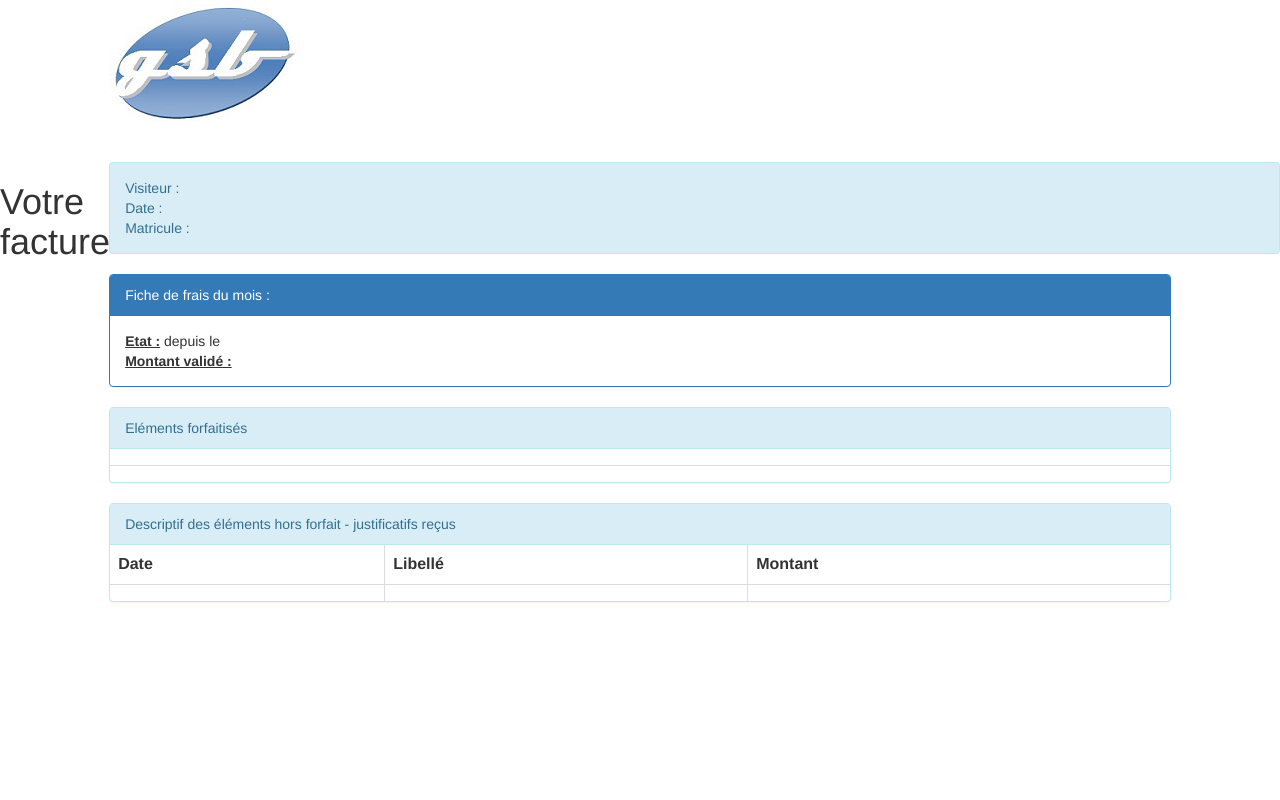
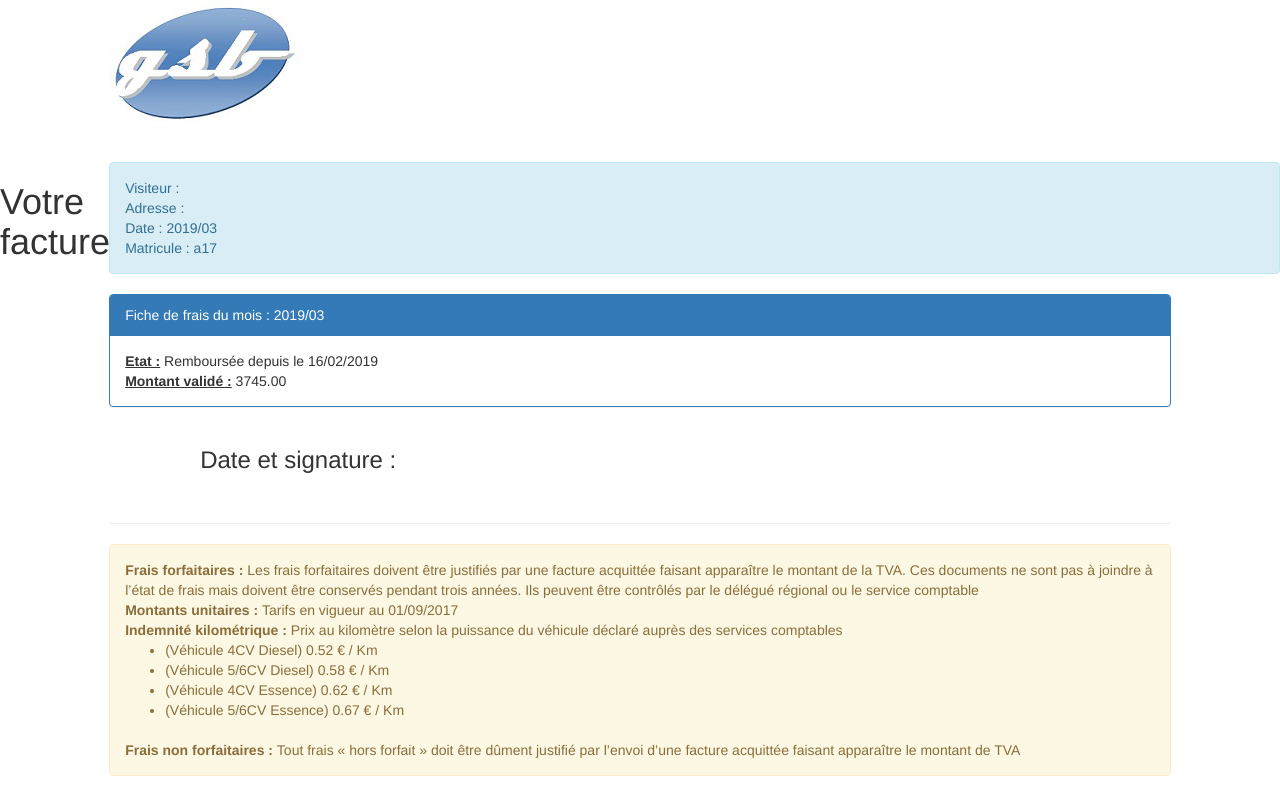
Before and after one commit to Nausicaah/GSB, a PHP site: page /pdf/_a17.html in a window 1280 px wide. Run offline with PHP 8.4, Linux system fonts and the light colour scheme; lists and menus that the app fills with data are empty.

Commit message:
Génération pdf auto + ajout des put avec les balises html

```diff
--- a/pdf/_a17.html
+++ b/pdf/_a17.html
@@ -1,84 +1,32 @@
-
-<link rel="stylesheet" type="text/css" href="..\styles\bootstrap\bootstrap.css">
-<meta charset="UTF-8">
-
-<div class ="row"><div class="col-md-1"></div><div class="col-md-4">
-        <img src="../images/logo.jpg" />
-    </div>
-
-</div>
-<br>
-<br>
-
-<div class="row">
-    <div class="col-md-1">
-    <h1>Votre facture</h1></div>
-    <div class="col-md-11">
-    <div class="alert alert-info" role="alert">
+<link rel="stylesheet" type="text/css" href="..\styles\bootstrap\bootstrap.css"><meta charset="UTF-8">
+<div class ="row"><div class="col-md-1"></div><div class="col-md-4"><img src="../images/logo.jpg" /></div></div><br><br><div class="row"><div class="col-md-1"><h1>Votre facture</h1></div><div class="col-md-11"><div class="alert alert-info" role="alert">
             Visiteur : <br/>
-        Date : <br/>
-        Matricule : <br/>
-    </div></div>
-
-</div>
-<div class=" row">
+            Adresse : <br/>
+            Date : 2019/03<br/>
+            Matricule : a17<br/></div></div></div><div class=" row">
     <div class="col-md-1"></div>
     <div class="col-md-10">
         <div class="panel panel-primary">
-    <div class="panel-heading">Fiche de frais du mois
-        <?php echo $numMois . '-' . $numAnnee ?> : </div>
+            <div class="panel-heading">Fiche de frais du mois : 2019/03</div>
             <div class="panel-body">
-        <strong><u>Etat :</u></strong> <?php echo $libEtat ?>
-        depuis le <?php echo $dateModif ?> <br>
-        <strong><u>Montant validé :</u></strong> <?php echo $montantValide ?>
+                <strong><u>Etat :</u></strong> Remboursée
+                depuis le 16/02/2019 <br>
+                <strong><u>Montant validé :</u></strong> 3745.00
             </div>
+        </div><div class="row">
+    <div class="col-md-1"></div>
+    <div class="col-md-4"><h3>Date et signature :</h3></div>
 </div>
-<div class="panel panel-info">
-    <div class="panel-heading">Eléments forfaitisés</div>
-    <table class="table table-bordered table-responsive">
-        <tr>
-            <?php
-            foreach ($lesFraisForfait as $unFraisForfait) {
-                $libelle = $unFraisForfait['libelle']; ?>
-                <th> <?php echo htmlspecialchars($libelle) ?></th>
-                <?php
-            }
-            ?>
-        </tr>
-        <tr>
-            <?php
-            foreach ($lesFraisForfait as $unFraisForfait) {
-                $quantite = $unFraisForfait['quantite']; ?>
-                <td class="qteForfait"><?php echo $quantite ?> </td>
-                <?php
-            }
-            ?>
-        </tr>
-    </table>
+<br />
+<hr>
+<div class ="alert alert-warning">
+    <strong>Frais forfaitaires : </strong>Les frais forfaitaires doivent être justifiés par une facture acquittée faisant apparaître le montant de la TVA. Ces documents ne sont pas à joindre à l’état de frais mais doivent être conservés pendant trois années. Ils peuvent être contrôlés par le délégué régional ou le service comptable
+    <br><strong>Montants unitaires : </strong>Tarifs en vigueur au 01/09/2017
+    <br><strong>Indemnité kilométrique : </strong>Prix au kilomètre selon la puissance du véhicule  déclaré auprès des services comptables
+    <ul><li>(Véhicule  4CV Diesel) 	0.52 € / Km</li>
+        <li>(Véhicule 5/6CV Diesel) 	0.58 € / Km</li>
+        <li>(Véhicule  4CV Essence) 	0.62 € / Km</li>
+        <li>(Véhicule 5/6CV Essence) 	0.67 € / Km</li></ul>
+    <br><strong>Frais non forfaitaires : </strong>Tout frais « hors forfait » doit être dûment justifié par l’envoi d’une facture acquittée faisant apparaître le montant de TVA
+
 </div>
-<div class="panel panel-info">
-    <div class="panel-heading">Descriptif des éléments hors forfait -
-        <?php echo $nbJustificatifs ?> justificatifs reçus</div>
-    <table class="table table-bordered table-responsive">
-        <tr>
-            <th class="date">Date</th>
-            <th class="libelle">Libellé</th>
-            <th class='montant'>Montant</th>
-        </tr>
-        <?php
-        foreach ($lesFraisHorsForfait as $unFraisHorsForfait) {
-            $date = $unFraisHorsForfait['date'];
-            $libelle = htmlspecialchars($unFraisHorsForfait['libelle']);
-            $montant = $unFraisHorsForfait['montant']; ?>
-            <tr>
-                <td><?php echo $date ?></td>
-                <td><?php echo $libelle ?></td>
-                <td><?php echo $montant ?></td>
-            </tr>
-            <?php
-        }
-        ?>
-    </table>
-</div>
-    </div>
-</div>
```
Also changed, not shown: controleurs/c_etatFrais.php (+96 -5 lines), 2 other files. Lines whose indentation alone changed are shown as unchanged.
